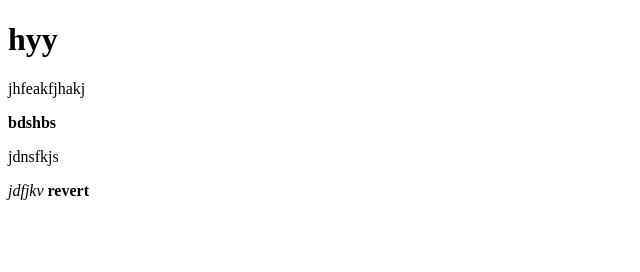
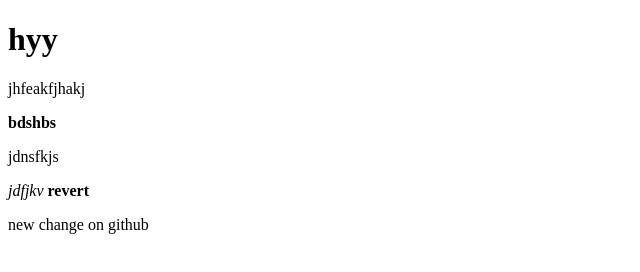
Before and after one commit to biljobaby/testgit, a plain HTML site: page index.html in a window 1280 px wide. Shown: the whole page, without its empty margins (0-640 px from the left). Drawn offline with Linux system fonts and the light colour scheme.

Commit message:
first change in github

```diff
--- a/index.html
+++ b/index.html
@@ -6,4 +6,5 @@
    <p>jdnsfkjs</p>
    <i>jdfjkv</i>
    <b>revert</b>
+   <p>new change on github</p>
 </html>
```
